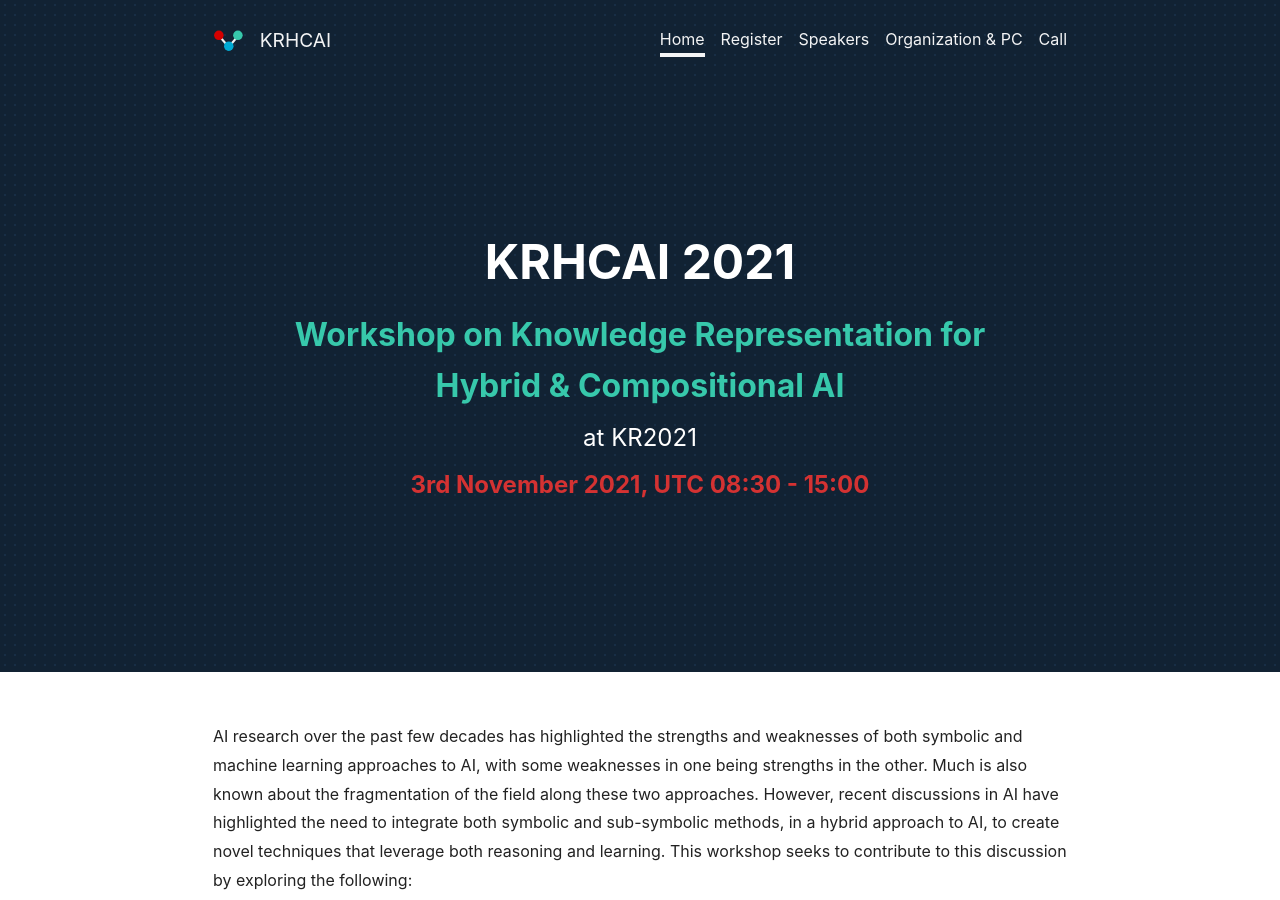
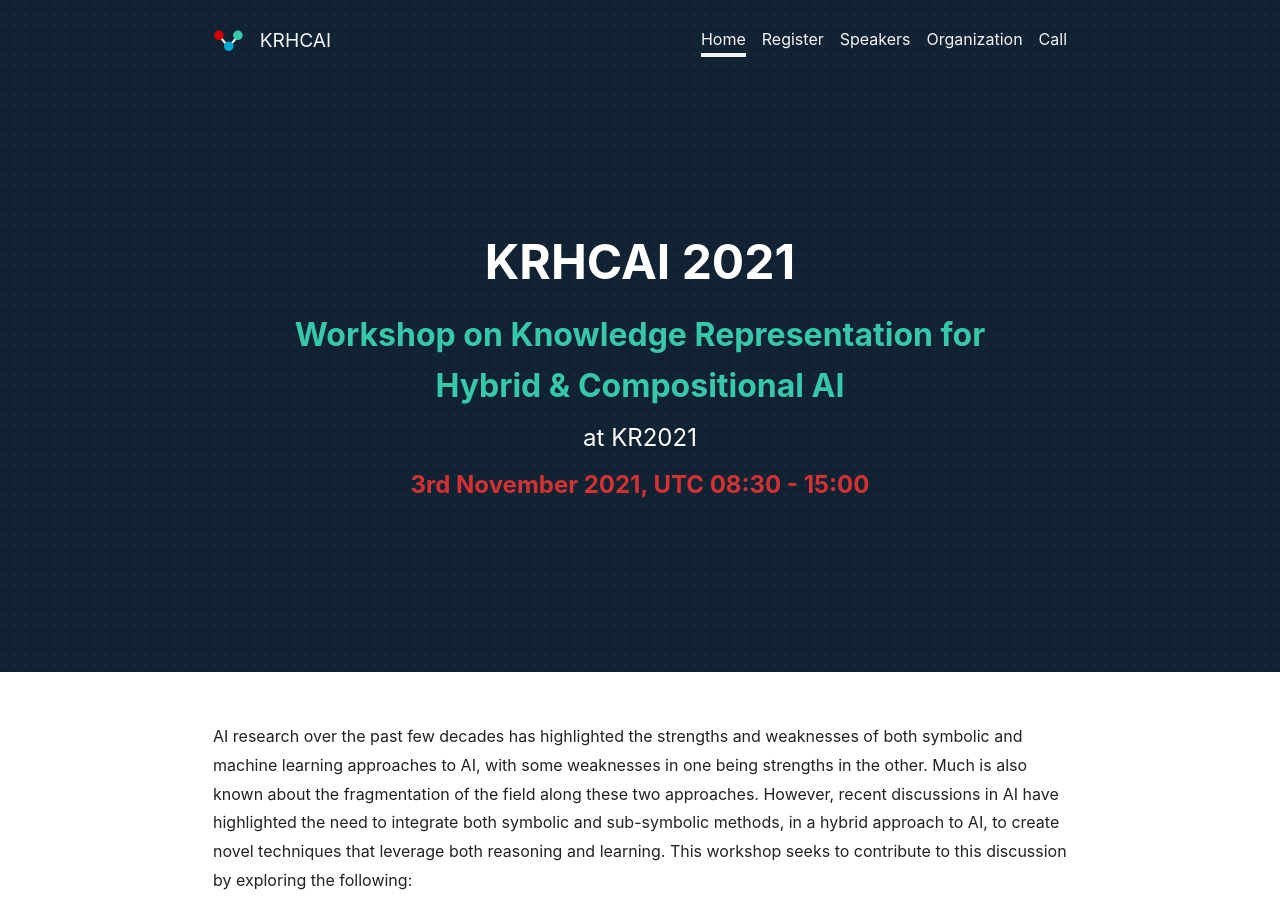
Before and after one commit to krhcai/krhcai.github.io, a Jekyll site: the page built from index.html, in a window 1280 px wide and 900 px high. Built offline with Jekyll 4.4.1, drawn with Linux system fonts in a browser that asks for light colours; nearby versions of some CDN libraries; the list of posts is cut into pages by our own code.

Commit message:
removed redundant PC in menu

```diff
--- a/_data/navigation.yml
+++ b/_data/navigation.yml
@@ -20,7 +20,7 @@ header:
   #   url : /call#dates
 
   - titles:
-      en      : &EN       Organization & PC
+      en      : &EN       Organization
     url : /#organizers
 
   - titles:
```
